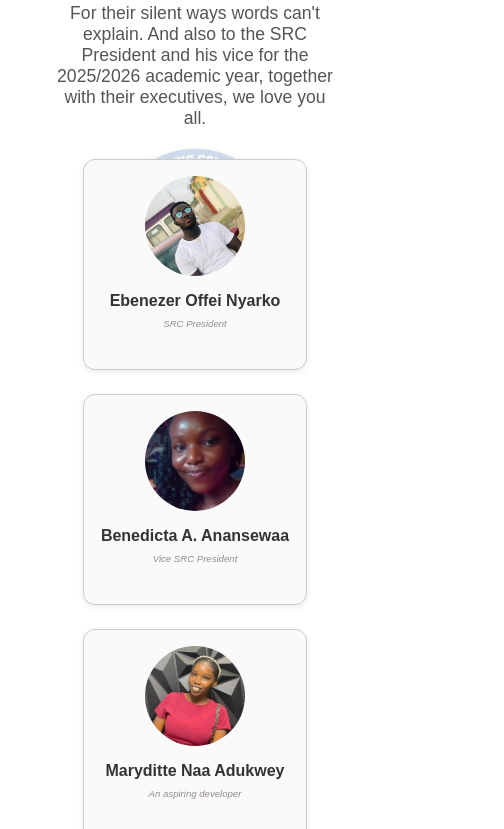
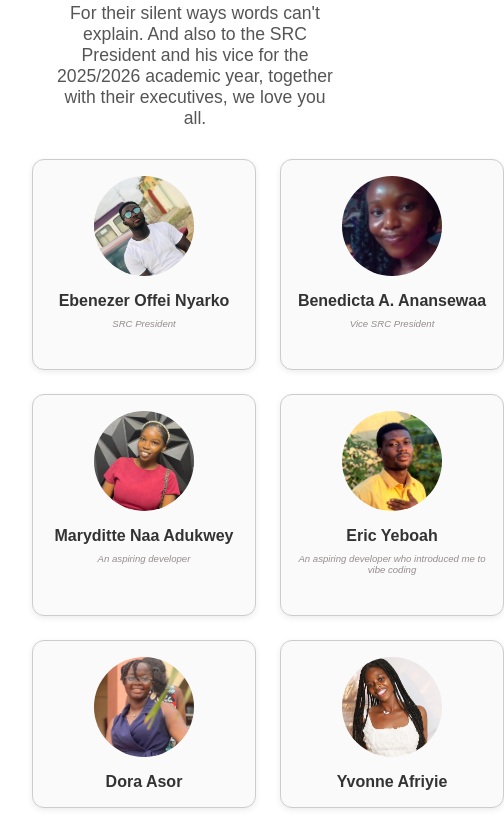
Before and after one commit to rence-blunt/josrenith, a website: page about.html in a window 390 px wide. Shown: the part 2286-3115 px from the top of the page, 504 px wide, since content can reach past the window. Drawn offline with Linux system fonts and the light colour scheme.

Commit message:
new update

```diff
--- a/about.html
+++ b/about.html
@@ -68,6 +68,15 @@
         gap: 2rem;
       }
     }
+
+
+/* Force 2 per row on small screens */
+@media (max-width: 600px) {
+  .heart-grid-three {
+    grid-template-columns: repeat(2, 1fr);
+  }
+  }
+
     footer {
       bottom: 0;
       width: 100%;
```
